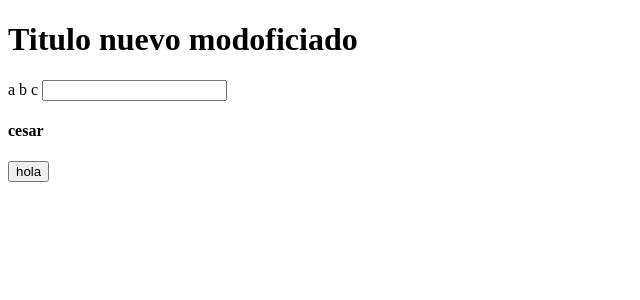
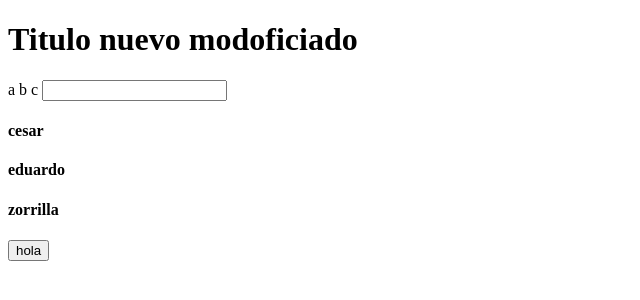
Before and after one commit to CesarEZ/HelloGit, a plain HTML site: page index.html in a window 1280 px wide. Shown: the whole page, without its empty margins (0-640 px from the left). Drawn offline with Linux system fonts and the light colour scheme.

Commit message:
se agregaron dos campos

```diff
--- a/index.html
+++ b/index.html
@@ -17,6 +17,13 @@
             <div>
                 <h4>cesar</h4>
             </div>
+             <div>
+                <h4>eduardo</h4>
+            </div>
+             <div>
+                <h4>zorrilla</h4>
+            </div>
+
     		<input type="button" value="hola">
     	</tr>
     </form>
```
